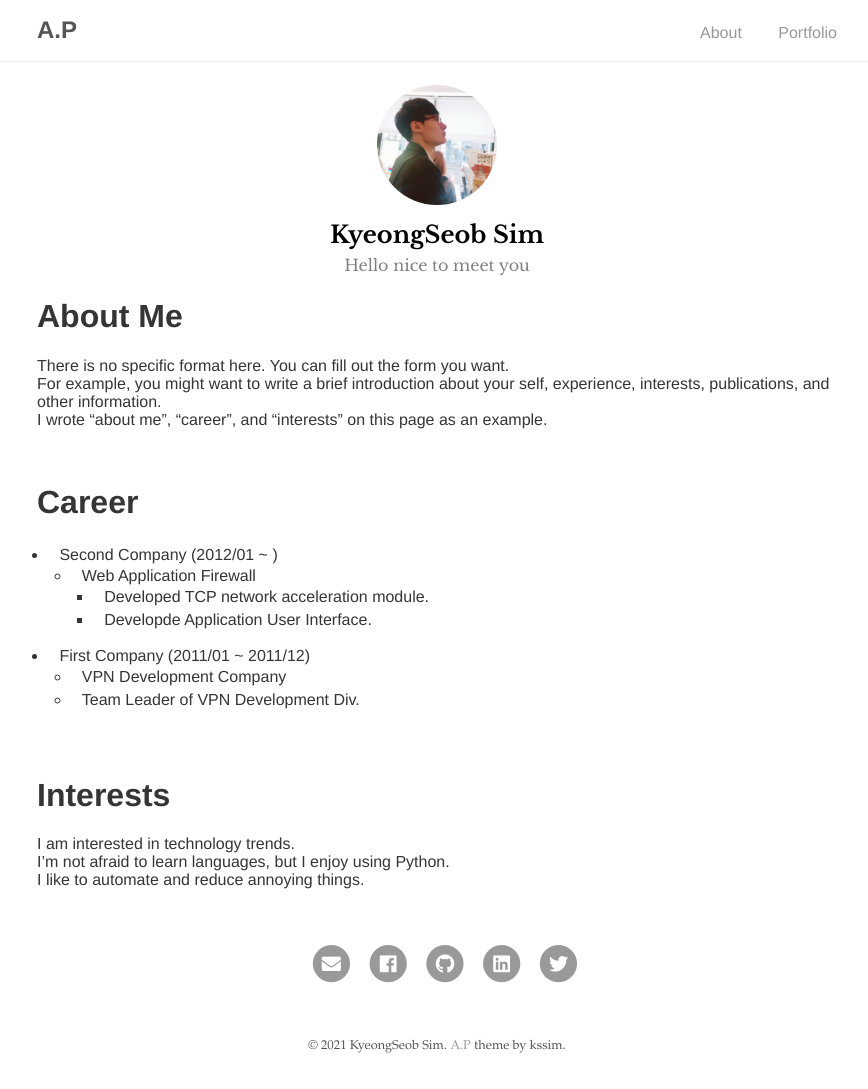
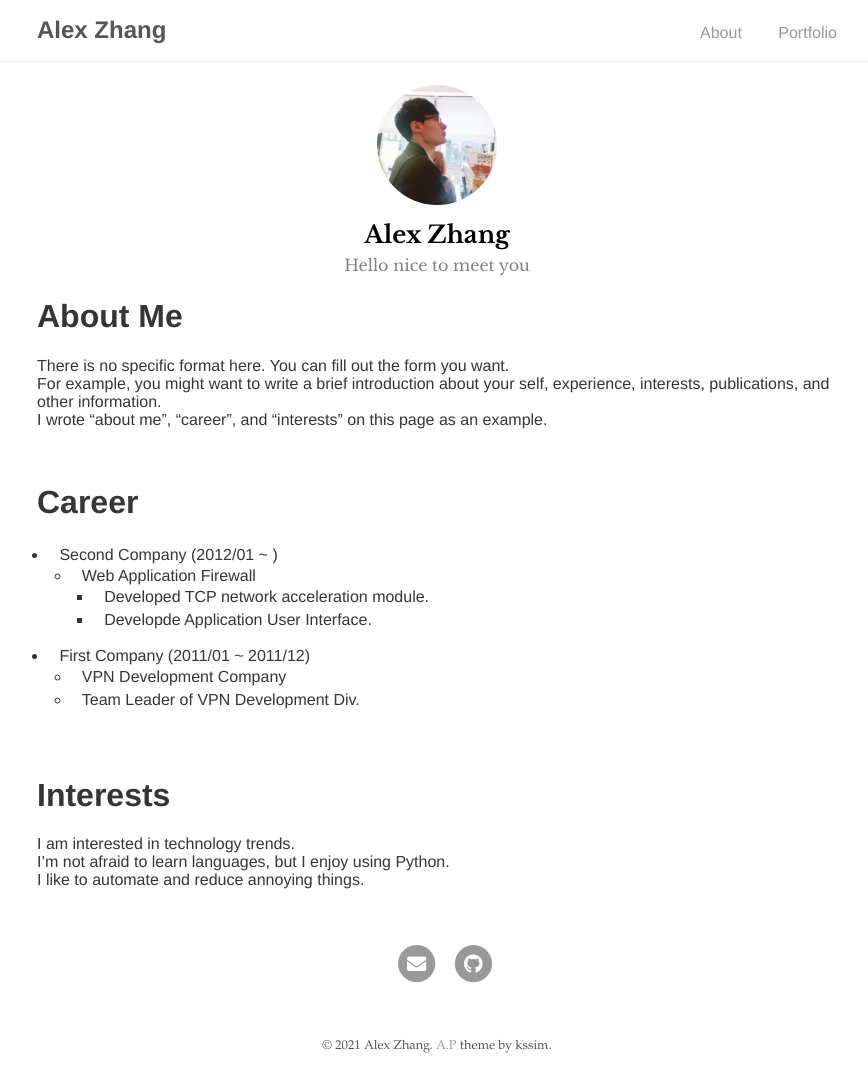
Before and after one commit to kssim/ap, a Jekyll site: the page built from index.md, in a window 1280 px wide. Shown: the whole page, without its empty margins (203-1071 px from the left). Built offline with Jekyll 4.4.1, drawn with Linux system fonts in a browser that asks for light colours; our own code applies the rules of GitHub Pages for plain Markdown files.

Commit message:
first commit

```diff
--- a/_config.yml
+++ b/_config.yml
@@ -1,14 +1,14 @@
 # Site settings
-title: A.P
+title: Alex Zhang
 baseurl: "/ap"
-url: "https://kssim.github.io"
+url: "https://XUANTONG1999.github.io"
 google_analytics: # Tracking ID, e.g. "UA-000000-01"
 
 # Author
 author:
-  name: KyeongSeob Sim
+  name: Alex Zhang
   desc: Hello nice to meet you
-  email: ksub0912@gmail.com
+  email: alexzhangmt1999@gmail.com
   selfie: assets/img/profile.jpg
 
 # social
@@ -17,13 +17,13 @@ social:
   behance:
   bitbucket:
   dribbble:
-  facebook: Test
+  facebook:
   flickr:
-  github: kssim
+  github: XUANTONG1999
   google_plus:
   instagram:
   keybase:
-  linkedin: https://www.linkedin.com/in/kssim/
+  linkedin:
   pinterest:
   reddit:
   soundcloud:
@@ -31,7 +31,7 @@ social:
   steam:
   tumblr:
   gitlab:
-  twitter: Test
+  twitter:
   vimeo:
   wordpress:
   youtube:
```
